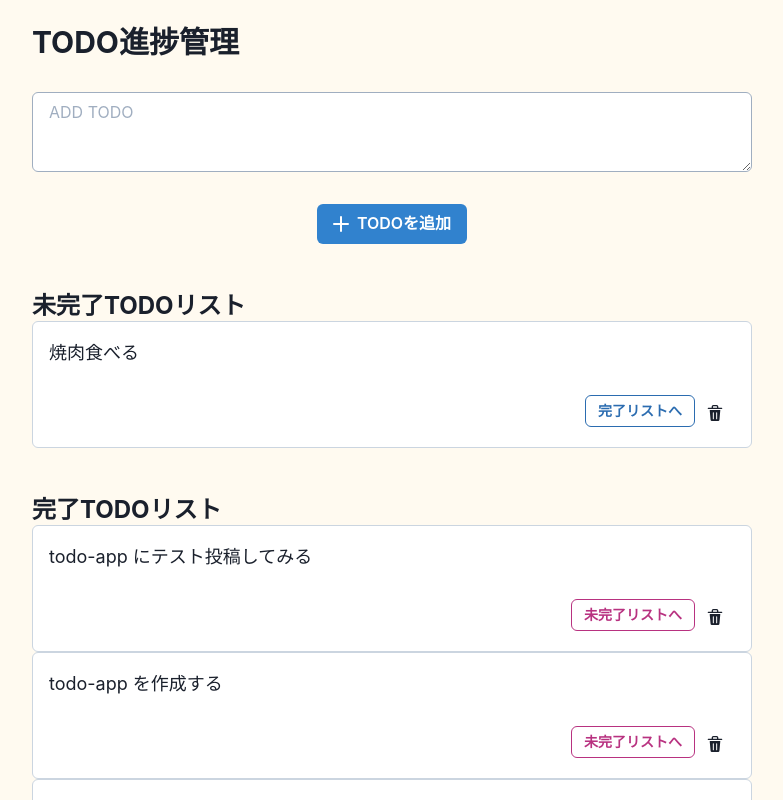
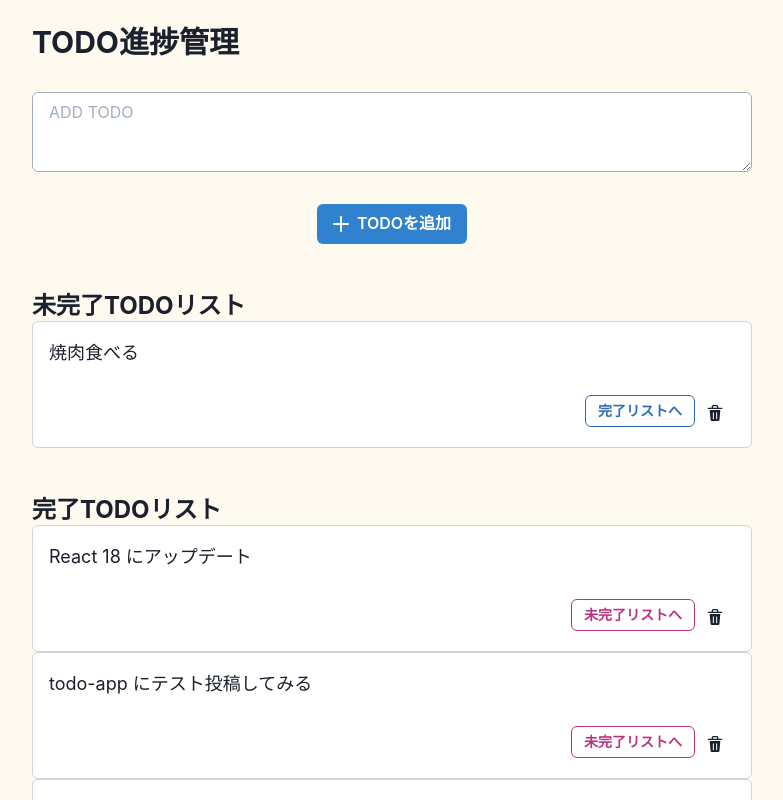
Before and after one commit to kk6/todo-app, a React (Create React App) app: page / in a window 1280 px wide. Shown: the top 800 px of the page, without its empty margins (248-1031 px from the left). Built offline with nearby package versions, Linux system fonts and the light colour scheme; data requests are answered from the project's data file.

Commit message:
React18へのアップグレードに伴う修正

```diff
--- a/db.json
+++ b/db.json
@@ -29,6 +29,11 @@
       "content": "焼肉食べる",
       "id": "01FGTR4JCFPBMYRVC5GQ2GP274",
       "done": false
+    },
+    {
+      "content": "React 18 にアップデート",
+      "id": "01G5NSVPYKG5X671V5WGA0FE8X",
+      "done": true
     }
   ]
 }
--- a/src/components/App.tsx
+++ b/src/components/App.tsx
@@ -6,7 +6,7 @@ import { TodoAdd } from './TodoAdd';
 import { Container } from '@chakra-ui/react';
 import { AddIcon } from '@chakra-ui/icons';
 
-const App: React.VFC = () => {
+const App: React.FC = () => {
   const {
     todoList,
     addTodoListItem,
--- a/src/components/TodoAdd.tsx
+++ b/src/components/TodoAdd.tsx
@@ -9,7 +9,7 @@ interface TodoAddProps {
   inputEl: LegacyRef<HTMLTextAreaElement>;
   handleAddTodoListItem: () => void;
 }
-export const TodoAdd: React.VFC<TodoAddProps> = ({
+export const TodoAdd: React.FC<TodoAddProps> = ({
   placeholder,
   leftIcon,
   buttonText,
--- a/src/components/TodoItem.tsx
+++ b/src/components/TodoItem.tsx
@@ -8,7 +8,7 @@ interface TodoItemProps {
   toggleTodoListItemStatus: (id: string, done: boolean) => void;
   deleteTodoListItem: (id: string) => void;
 }
-export const TodoItem: React.VFC<TodoItemProps> = ({
+export const TodoItem: React.FC<TodoItemProps> = ({
   todo,
   toggleTodoListItemStatus,
   deleteTodoListItem,
--- a/src/components/TodoList.tsx
+++ b/src/components/TodoList.tsx
@@ -9,7 +9,7 @@ interface TodoListProps extends HeadingProps {
   toggleTodoListItemStatus: (id: string, done: boolean) => void;
   deleteTodoListItem: (id: string) => void;
 }
-export const TodoList: React.VFC<TodoListProps> = ({
+export const TodoList: React.FC<TodoListProps> = ({
   title,
   as,
   fontSize,
--- a/src/components/TodoTitle.tsx
+++ b/src/components/TodoTitle.tsx
@@ -1,7 +1,7 @@
 import { Heading, HeadingProps } from '@chakra-ui/react';
 import React from 'react';
 
-export const TodoTitle: React.VFC<HeadingProps> = ({
+export const TodoTitle: React.FC<HeadingProps> = ({
   title,
   as,
   fontSize,
--- a/src/hooks/useTodo.ts
+++ b/src/hooks/useTodo.ts
@@ -10,6 +10,7 @@ export const useTodo = () => {
     todoData.getAllTodosData().then((todo) => {
       setTodoList([...todo].reverse());
     });
+    console.log('hoge');
   }, []);
 
   const toggleTodoListItemStatus = (id: string, done: boolean) => {
--- a/src/index.tsx
+++ b/src/index.tsx
@@ -1,16 +1,17 @@
 import { ChakraProvider } from '@chakra-ui/react';
 import React from 'react';
-import ReactDOM from 'react-dom';
 import App from './components/App';
 import theme from './theme/theme';
+import { createRoot } from 'react-dom/client';
 
 const rootElement = document.getElementById('root');
+if (!rootElement) throw new Error('Failed to find the root element');
+const root = createRoot(rootElement);
 
-ReactDOM.render(
+root.render(
   <React.StrictMode>
     <ChakraProvider theme={theme}>
       <App />
     </ChakraProvider>
-  </React.StrictMode>,
-  rootElement
+  </React.StrictMode>
 );
```
Also changed, not shown: package.json (+8 -5 lines), .eslintrc.json, 2 other files (tests, documents, lock files or other folders).
